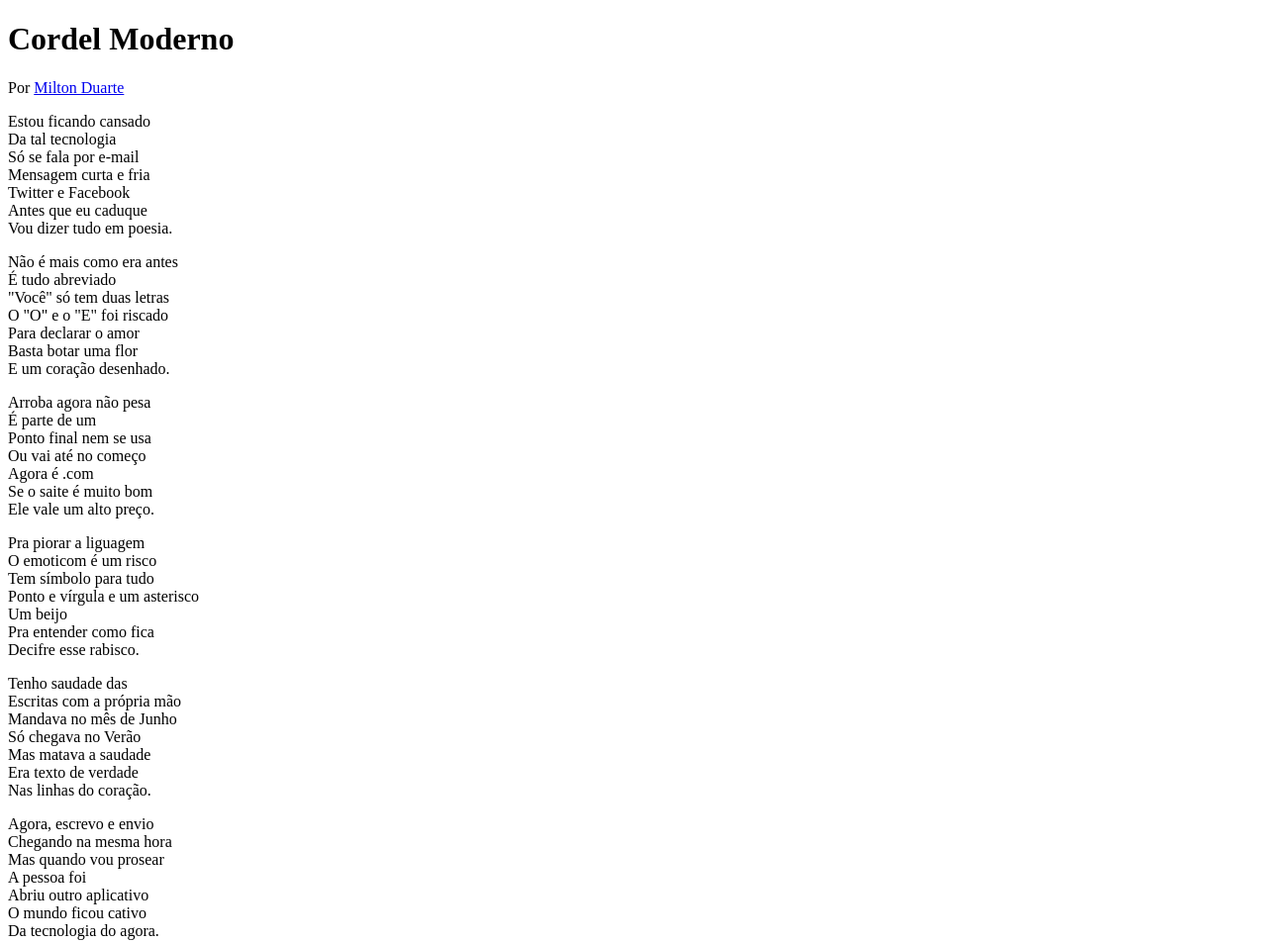
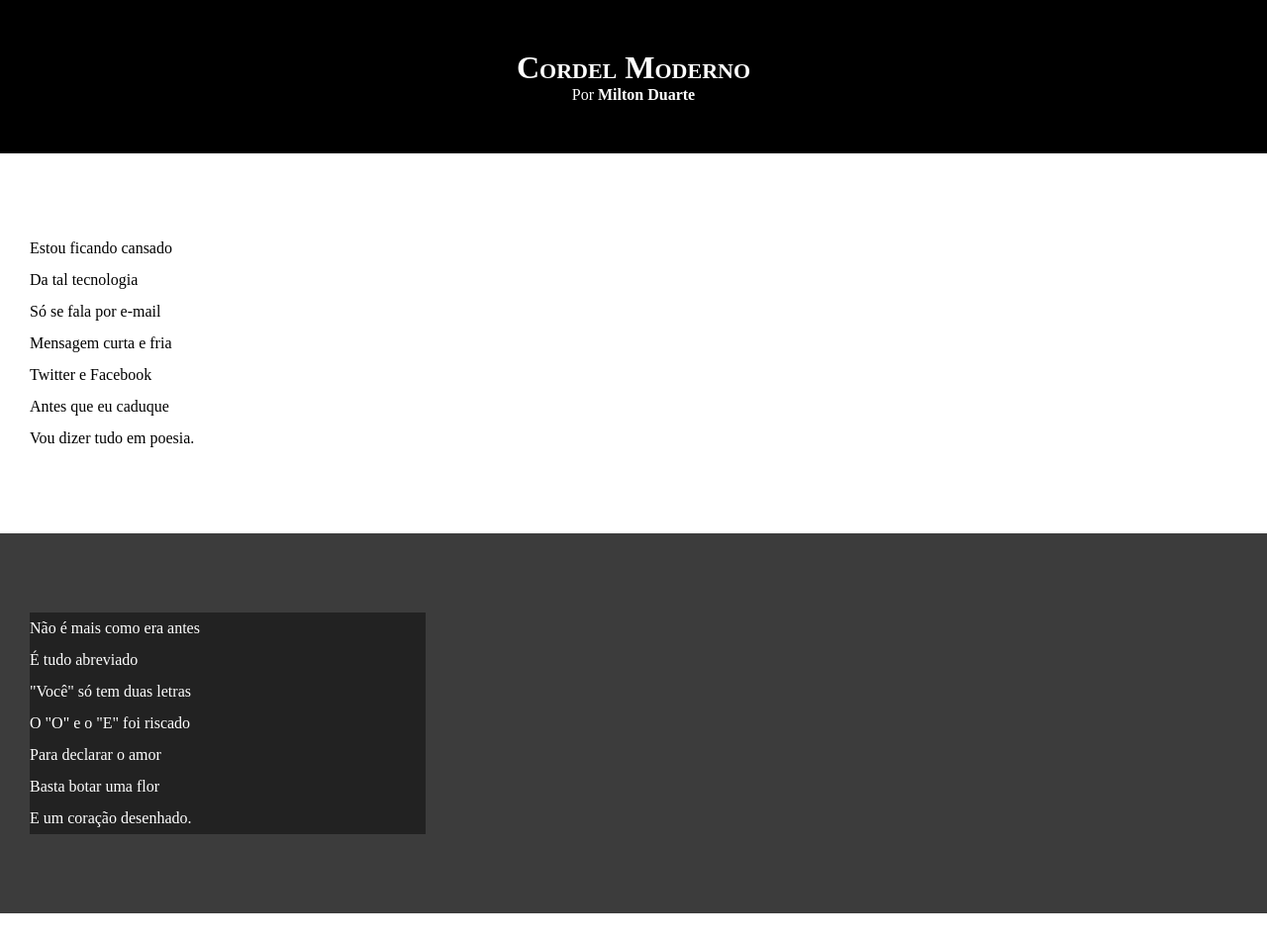
Before and after one commit to lucasferreira3008/html-css, a plain HTML site: page desafios/modulo 3/desafio012/index.html in a window 1280 px wide. Shown: the top 953 px of the page at 99% size. Drawn offline with Linux system fonts and the light colour scheme.

Commit message:
atualizei desafio012

```diff
--- a/desafios/modulo 3/desafio012/estilo/style.css
+++ b/desafios/modulo 3/desafio012/estilo/style.css
@@ -1 +1,66 @@
 @charset "UTF-8";
+
+* {
+    margin: 0px;
+    padding: 0px;
+}
+
+hmtl, body {
+    min-height: 100vh;
+    background-color: darkgrey;
+}
+
+header {
+    background-color: black;
+    color: white;
+    text-align: center;
+}
+
+header > h1 {
+    padding-top: 50px;
+    font-variant: small-caps;
+}
+
+header > p {
+    padding-bottom: 50px;
+}
+
+a {
+    color: white;
+    text-decoration: none;
+    font-weight: bolder;
+}
+
+a:hover {
+    text-decoration: underline;
+}
+
+section {
+    padding-top: 10vh;
+    padding-bottom: 10vh;
+    line-height: 2em;
+    padding-left: 30px;
+}
+
+section.normal {
+    background-color: white;
+    color: black;
+}
+
+section.imagem {
+    background-color: rgba(0, 0, 0, 0.644);
+    color: white;
+
+}
+
+section.imagem > p {
+    width: 400px;
+    background-color: rgba(0, 0, 0, 0.438);
+}
+
+footer {
+    background-color: black;
+    text-align: center;
+    color: white;
+    padding: 10px;
+}
--- a/desafios/modulo 3/desafio012/index.html
+++ b/desafios/modulo 3/desafio012/index.html
@@ -16,7 +16,7 @@
         </p>
     </header>
 
-    <section>
+    <section class="normal">
         <p>
             Estou ficando cansado <br>
             Da tal tecnologia <br>
@@ -29,7 +29,7 @@
     </section>
 
 
-    <section>
+    <section class="imagem">
         <p>
             Não é mais como era antes <br>
             É tudo abreviado <br>
@@ -42,7 +42,7 @@
     </section>
 
 
-    <section>
+    <section class="normal">
         <p>
             Arroba agora não pesa <br>
             É parte de um  <br>
@@ -65,7 +65,7 @@
     </section>
 
 
-    <section>
+    <section class="imagem">
         <p>
             Tenho saudade das  <br>
             Escritas com a própria mão <br>
@@ -78,7 +78,7 @@
     </section>
 
 
-    <section>
+    <section class="normal">
         <p>
             Agora, escrevo e envio <br>
             Chegando na mesma hora <br>
```
